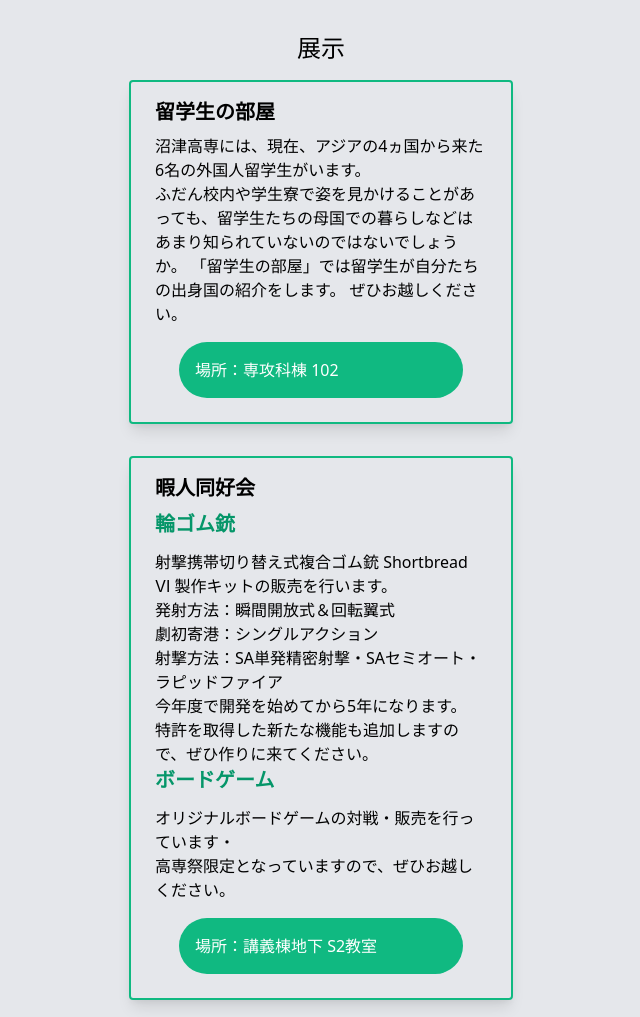
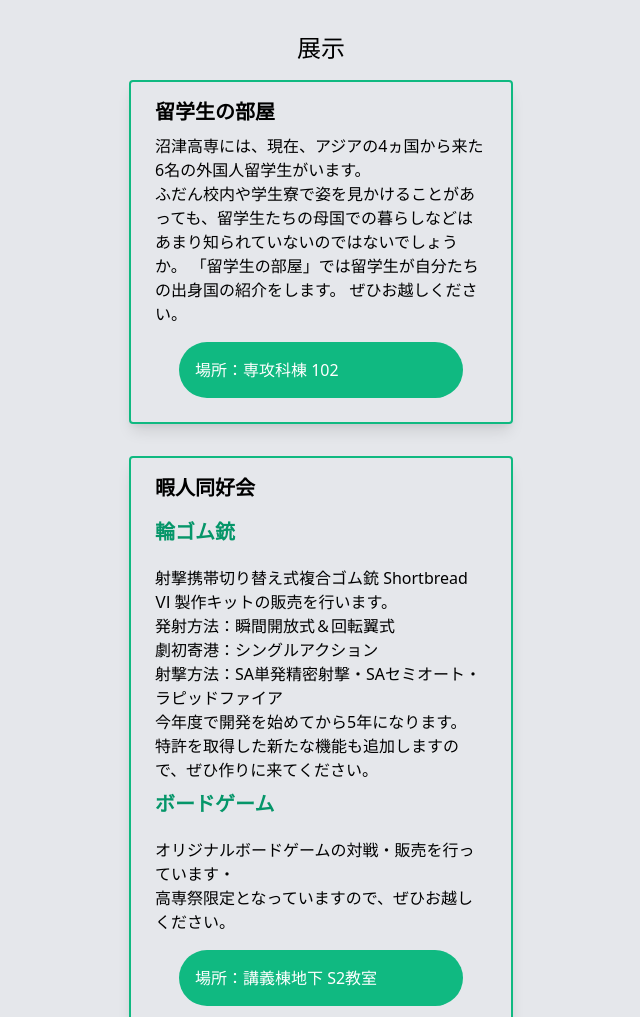
Before and after one commit to NIT-kosensai-website/56-NITfes, a Gatsby site: page /exhibition in a window 1280 px wide. Shown: the top 1017 px of the page, without its empty margins (319-959 px from the left). Built offline with nearby package versions, Linux system fonts and the light colour scheme; Gatsby itself is replaced by a stand-in of ours.

Commit message:
paddingの追加

```diff
--- a/src/pages/exhibition.js
+++ b/src/pages/exhibition.js
@@ -30,7 +30,7 @@ const exhibitionPage = () => {
         <div className="rounded border-solid border-2 border-green-500 max-w-sm overflow-hidden shadow-lg">
           <div className="px-6 py-4">
             <div className="font-bold text-xl mb-2">暇人同好会</div>
-            <div className="font-bold text-xl mb-3 text-green-600">
+            <div className="font-bold text-xl mb-3 text-green-600 py-2">
               輪ゴム銃
             </div>
             <p className="text-base">
@@ -50,7 +50,7 @@ const exhibitionPage = () => {
                 特許を取得した新たな機能も追加しますので、ぜひ作りに来てください。
               </p>
             </p>
-            <div className="font-bold text-xl mb-3 text-green-600">
+            <div className="font-bold text-xl mb-3 text-green-600 py-2">
               ボードゲーム
             </div>
             <p className="text-base">
```
